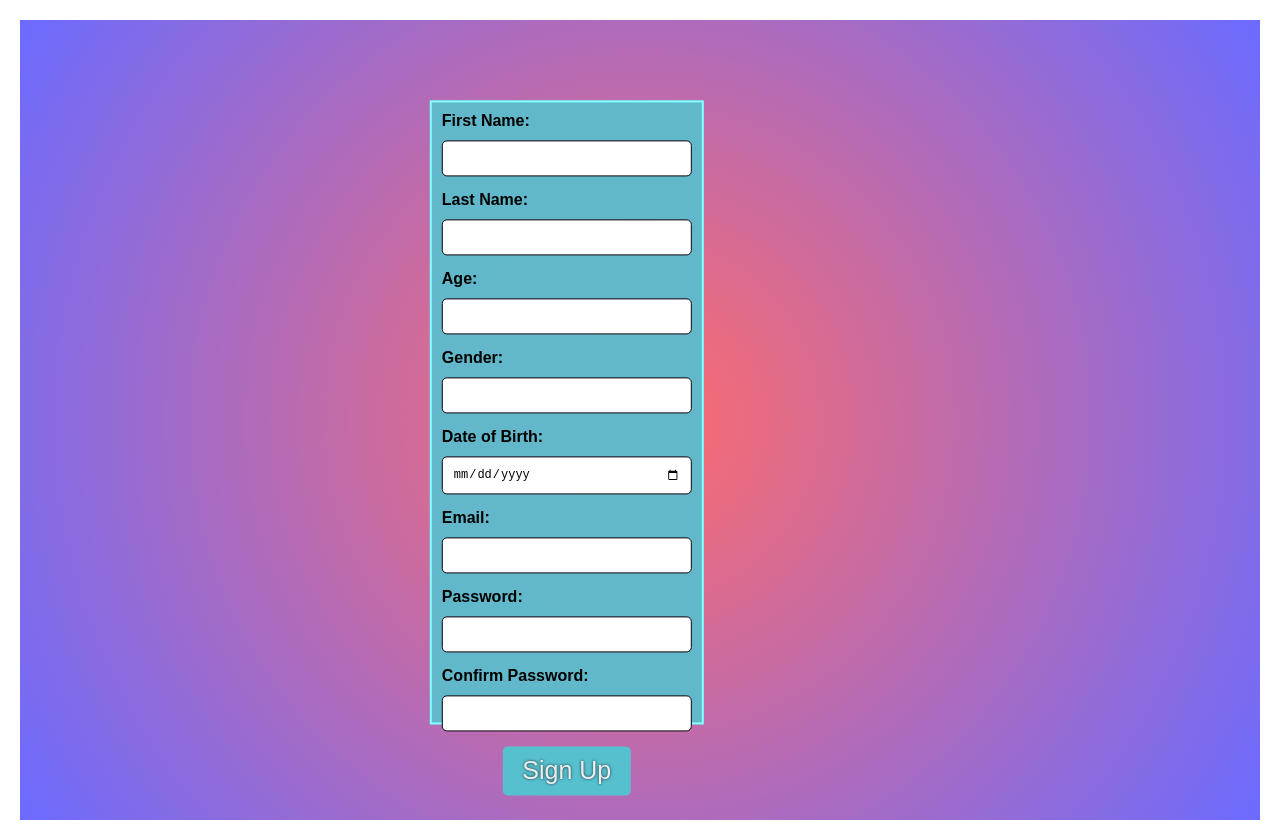
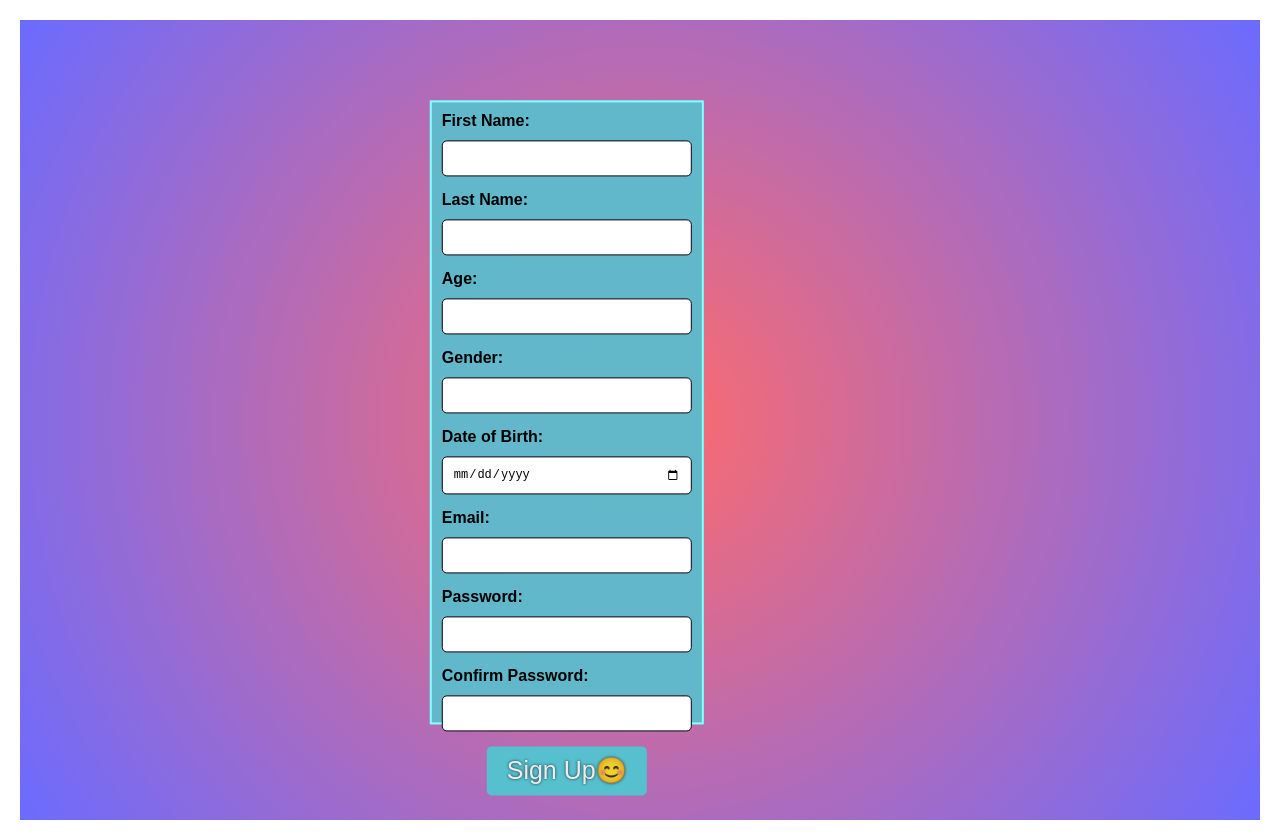
Before and after one commit to Puremindz2/mental-health, a React (Create React App) app: page /signup in a window 1280 px wide. Shown: the top 840 px of the page. Built offline with nearby package versions, Linux system fonts and the light colour scheme.

Commit message:
Update Signup.js

```diff
--- a/src/Components/Signup.js
+++ b/src/Components/Signup.js
@@ -25,7 +25,8 @@ function Signup() {
     }
 
     try {
-      const { user, session, error } = await supabase.auth.signUp({
+      const { data } = await supabase.auth.getUser();
+      const { user,  error } = await supabase.auth.signUp({
         email: userEmail,
         password: userPassword,
         options: {
@@ -39,6 +40,7 @@ function Signup() {
           },
         },
       });
+
 
 
       if (error) {
@@ -135,7 +137,7 @@ function Signup() {
         onChange={(e)=> setConfirmPassword(e.target.value ?? '')}
         required
       />
-      <button type="submit">Sign Up</button>
+      <button type="submit">{`Sign Up😊`}</button>
 
      </form>
 
```
